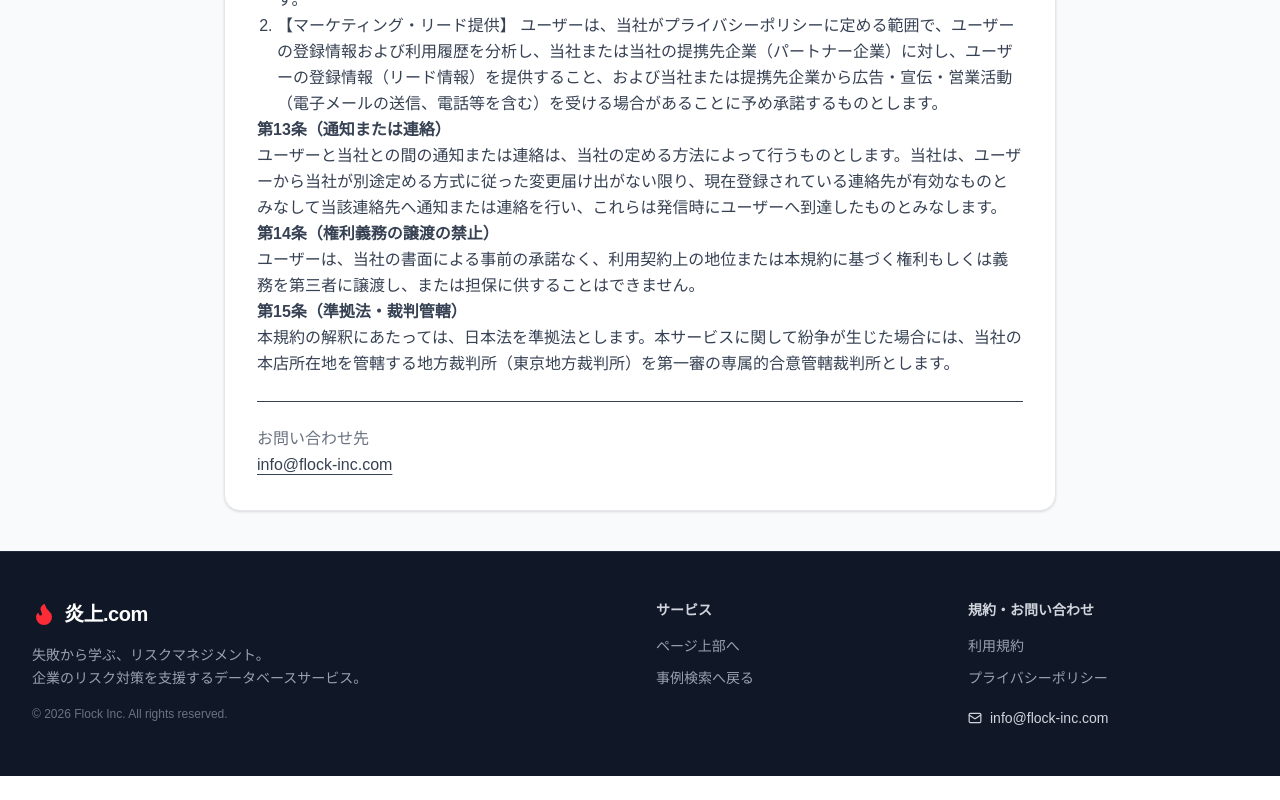
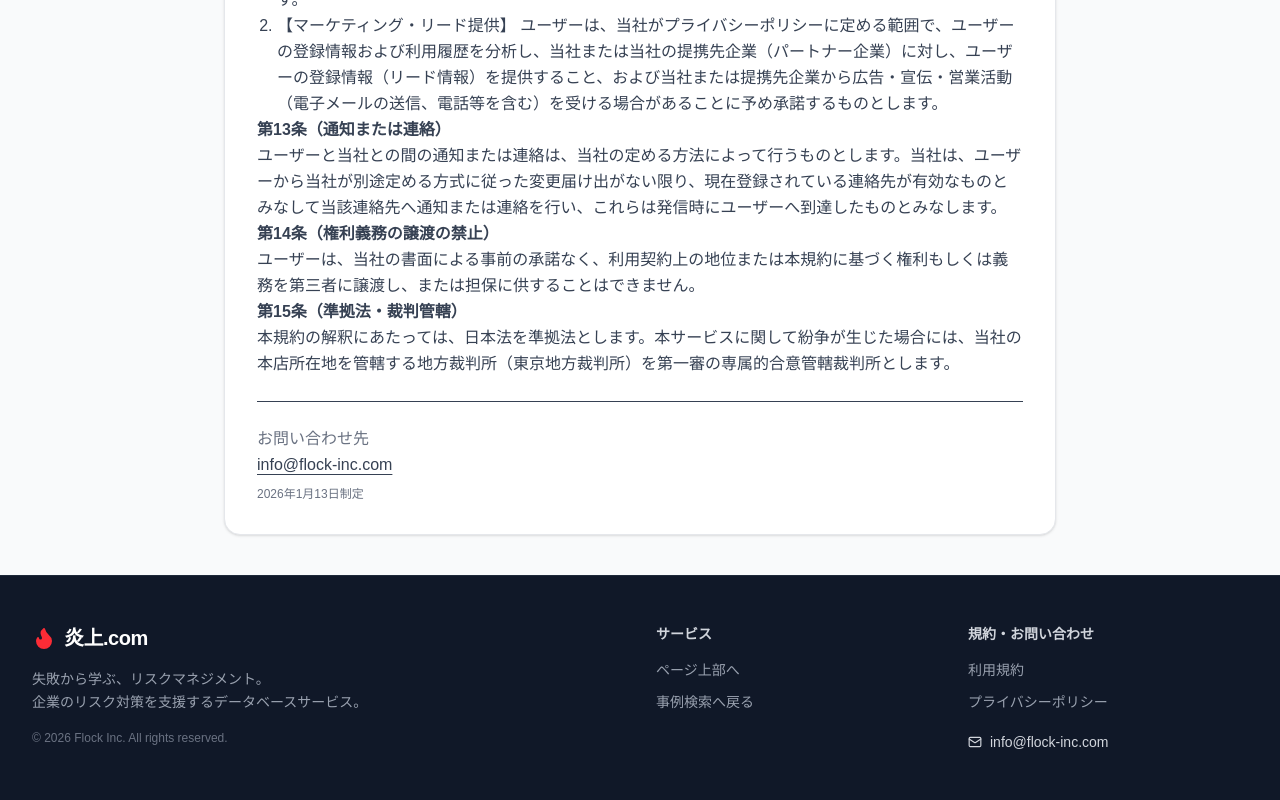
Before and after one commit to kawashima-hiroki1/enjo-com, a Next.js app: page /terms in a window 1280 px wide. Shown: the part 2572-3372 px from the top of the page. Before the commit the page ends 3348 px from the top, so only its background shows below. Built offline with nearby package versions, Linux system fonts and the light colour scheme.

Commit message:
Update page.tsx

```diff
--- a/src/app/terms/page.tsx
+++ b/src/app/terms/page.tsx
@@ -213,6 +213,7 @@ export default function TermsPage() {
                 info@flock-inc.com
               </a>
             </p>
+            <p className="mt-2 text-xs text-gray-500">2026年1月13日制定</p>
           </div>
         </div>
       </main>
```
